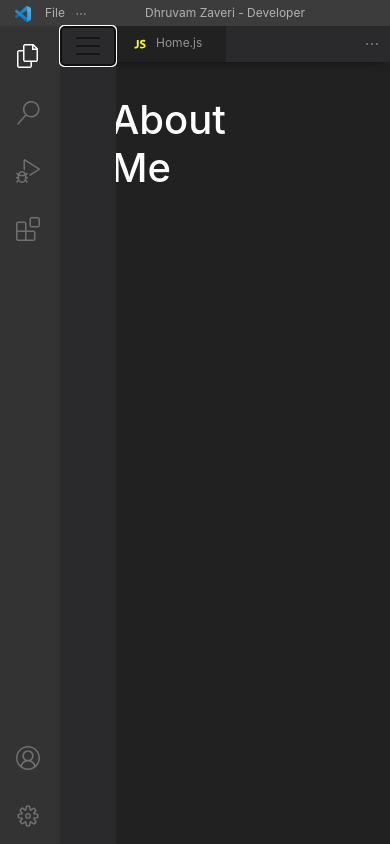
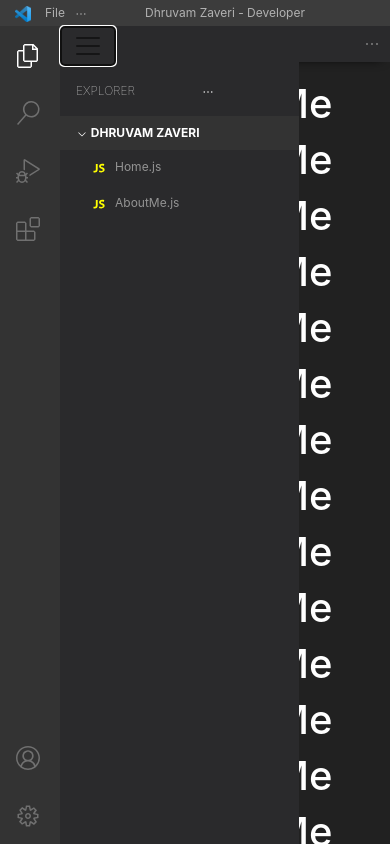
Before and after one commit to dhruvam-zaveri/vs-code-portfolio, a React (Create React App) app in the folder frontend/: page /about in a window 390 px wide. Both pictures are taken after a click on the button 88 px from the left and 46 px from the top of the page. Shown: the top 844 px of the page. Built offline with nearby package versions, Linux system fonts and the light colour scheme.

Commit message:
Fixed the issue with Navbar.Collapse in sm breakpoint.

```diff
--- a/frontend/src/App.js
+++ b/frontend/src/App.js
@@ -11,6 +11,7 @@ import AboutMeScreen from "./Screens/AboutMeScreen.js";
 const App = () => {
   return (
     <Router>
+      <React.StrictMode>
         <Container className="p-0 m-0">
           <Container>
             <Route path="/" component={HomeScreen} exact />
@@ -21,6 +22,7 @@ const App = () => {
           <SideBar />
           <FilesBar />
         </Container>
+      </React.StrictMode>
     </Router>
   );
 };
--- a/frontend/src/Components/File.js
+++ b/frontend/src/Components/File.js
@@ -1,10 +1,8 @@
 import React from "react";
-import { Link } from "react-router-dom";
 import { Row, Col, Container } from "react-bootstrap";
 
-export const File = ({ title, logo, link }) => {
+export const File = ({ title, logo }) => {
   return (
-    <Link to={link}>
     <Container
       className="py-2 ml-3"
       style={{
@@ -35,7 +33,6 @@ export const File = ({ title, logo, link }) => {
         </Col>
       </Row>
     </Container>
-    </Link>
   );
 };
 
--- a/frontend/src/Components/FilesBar.js
+++ b/frontend/src/Components/FilesBar.js
@@ -35,12 +35,8 @@ export const FilesBar = () => {
     >
       <Container style={{ padding: 0 }}>
         <Navbar.Toggle aria-controls="basic-navbar-nav" />
-        <Navbar.Collapse
-          className="d-flex flex-column"
-          expand="sm"
-          id="basic-navbar-nav"
-        >
-          <Nav className="me-auto d-none d-sm-block">
+        <Navbar.Collapse expand="sm" id="basic-navbar-nav">
+          <Nav className="d-flex flex-column">
             <Row
               className="py-3 pl-3"
               style={{
@@ -61,7 +57,7 @@ export const FilesBar = () => {
                   width="1em"
                 >
                   <path d="M4 8a1 1 0 1 1-2 0 1 1 0 0 1 2 0zm5 0a1 1 0 1 1-2 0 1 1 0 0 1 2 0zm5 0a1 1 0 1 1-2 0 1 1 0 0 1 2 0z" />
-                </svg>{" "}
+                </svg>
               </Col>
             </Row>
             <Container
@@ -97,8 +93,12 @@ export const FilesBar = () => {
                 DHRUVAM ZAVERI
               </Navbar.Brand>
             </Container>
-            <File title="Home.js" logo={jsLogo} link="/" />
-            <File title="AboutMe.js" logo={jsLogo} link="/about" />
+            <Nav.Link href="/" className="p-0">
+              <File title="Home.js" logo={jsLogo} />
+            </Nav.Link>
+            <Nav.Link href="/about" className="p-0">
+              <File title="AboutMe.js" logo={jsLogo} />
+            </Nav.Link>
           </Nav>
         </Navbar.Collapse>
       </Container>
--- a/frontend/src/Screens/AboutMeScreen.js
+++ b/frontend/src/Screens/AboutMeScreen.js
@@ -1,10 +1,38 @@
 import React from "react";
+import { Row, Col } from "react-bootstrap";
+import HorizontalPadding from "../Components/HorizontalPadding.js";
 
 export const AboutMeScreen = () => {
   return (
-    <div className="m-5 p-5" style={{ color: "#FFFFFF" }}>
-      <h1>About Me</h1>
-    </div>
+    <Row style={{ color: "white", paddingTop: "80px" }}>
+      <Col lg="auto" md="auto" sm="auto" xs="auto">
+        <HorizontalPadding />
+      </Col>
+
+      <Col>
+        <h1>About Me</h1>
+        <h1>About Me</h1>
+        <h1>About Me</h1>
+        <h1>About Me</h1>
+        <h1>About Me</h1>
+        <h1>About Me</h1>
+        <h1>About Me</h1>
+        <h1>About Me</h1>
+        <h1>About Me</h1>
+        <h1>About Me</h1>
+        <h1>About Me</h1>
+        <h1>About Me</h1>
+        <h1>About Me</h1>
+        <h1>About Me</h1>
+        <h1>About Me</h1>
+        <h1>About Me</h1>
+        <h1>About Me</h1>
+        <h1>About Me</h1>
+        <h1>About Me</h1>
+        <h1>About Me</h1>
+        <h1>About Me</h1>
+      </Col>
+    </Row>
   );
 };
 
```
Lines whose indentation alone changed are shown as unchanged.
